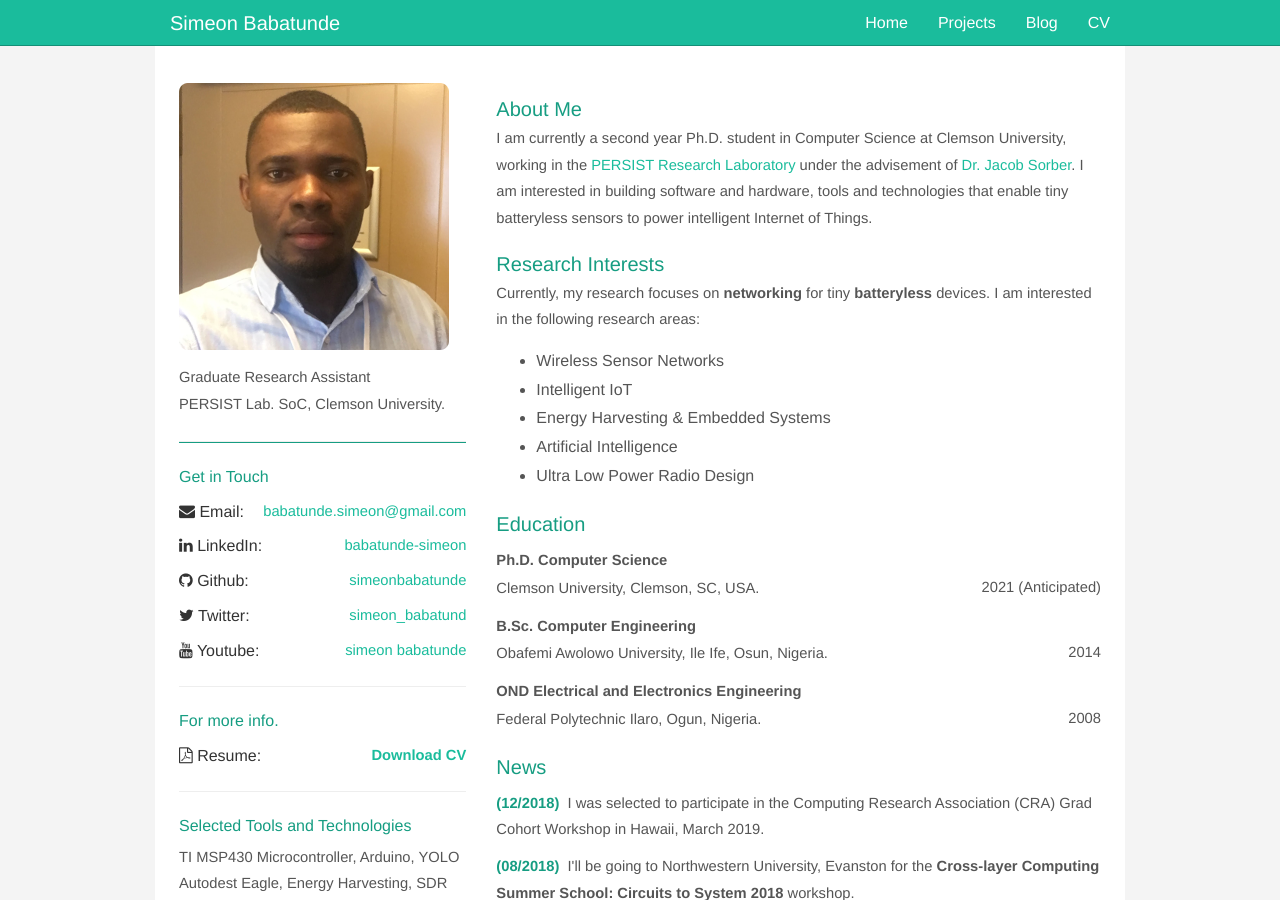
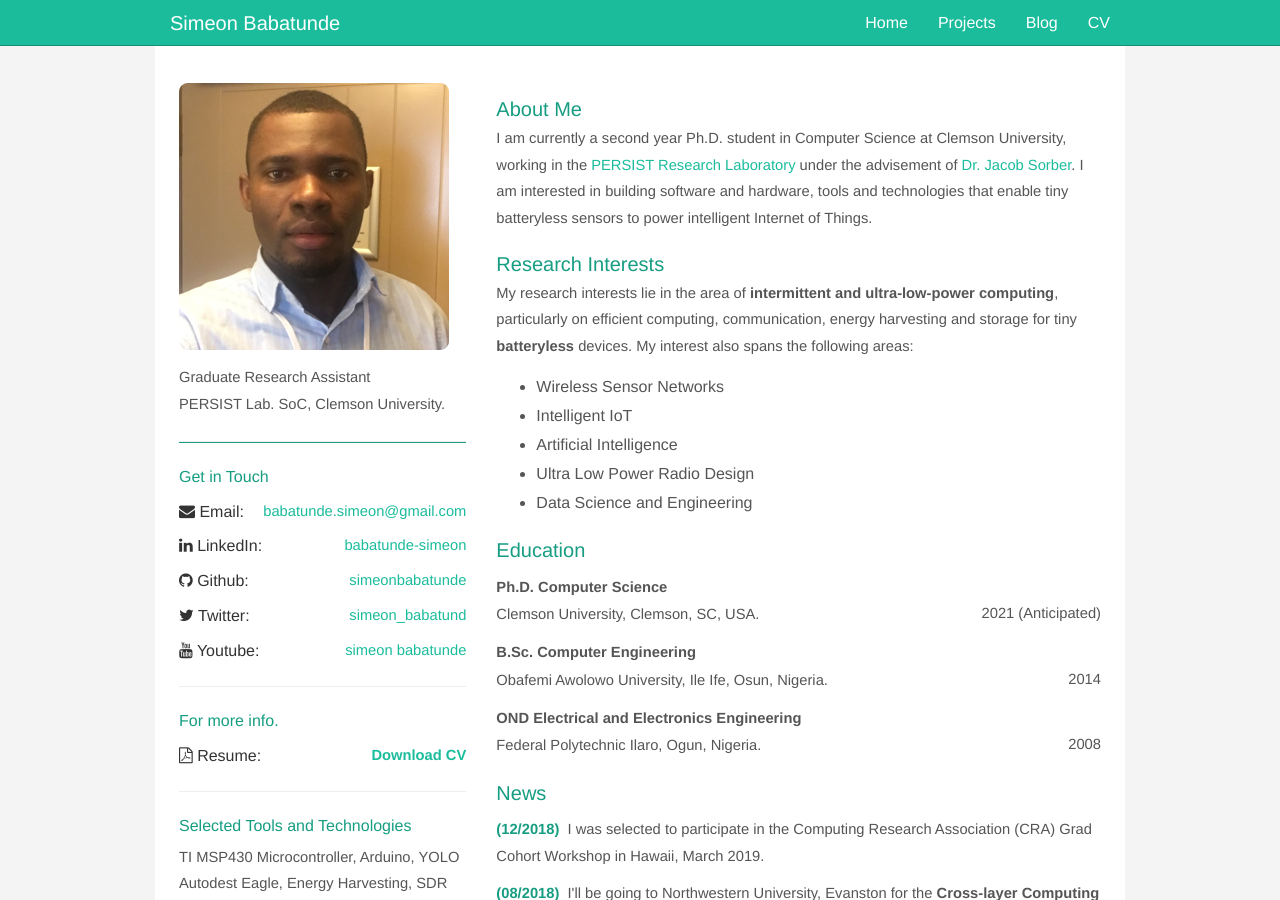
Before and after one commit to simeonbabatunde/simeonbabatunde.github.io, a Jekyll site: the page built from index.html, in a window 1280 px wide and 900 px high. Built offline with Jekyll 4.4.1, drawn with Linux system fonts in a browser that asks for light colours; nearby versions of some CDN libraries; comment, search, counter and statistics services are not loaded.

Commit message:
updated research interests

```diff
--- a/index.html
+++ b/index.html
@@ -7,15 +7,15 @@
 </p>
 
   <h2 class="myh2">Research Interests</h2>
-  <p>Currently, my research focuses on <strong> networking </strong> for tiny <strong>batteryless</strong> devices.
-    I am interested in the following research areas:
+  <p>My research interests lie in the area of <strong>intermittent and ultra-low-power computing</strong>, particularly on efficient computing, communication,
+    energy harvesting and storage for tiny <strong>batteryless</strong> devices. My interest also spans the following areas:
   </p>
   <ul id="menu">
     <li>Wireless Sensor Networks</li>
     <li>Intelligent IoT</li>
-    <li>Energy Harvesting & Embedded Systems</li>
     <li>Artificial Intelligence</li>
     <li>Ultra Low Power Radio Design</li>
+    <li>Data Science and Engineering</li>
 </ul>
 
   <h2 class="myh2">Education</h2>
```
